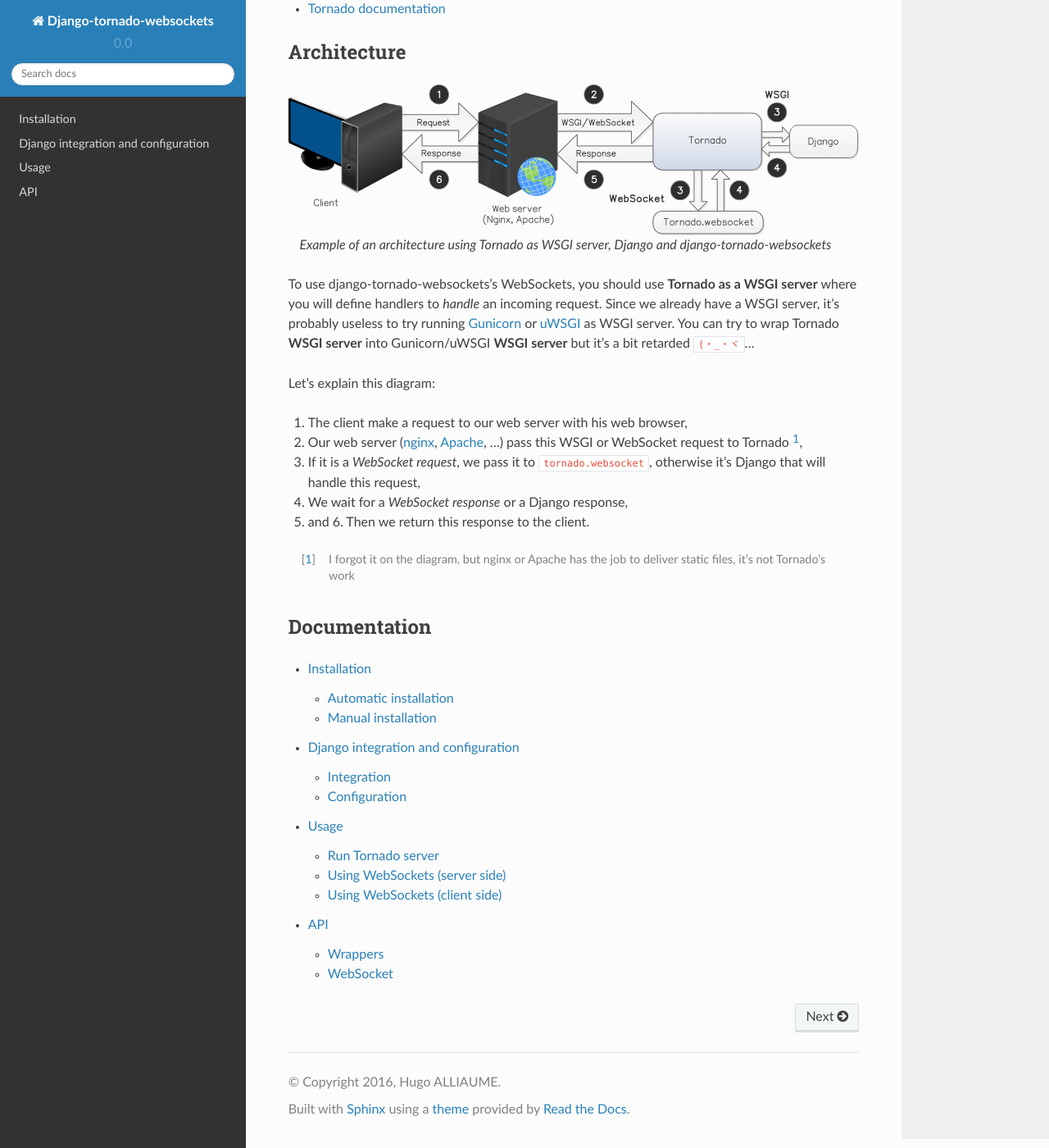
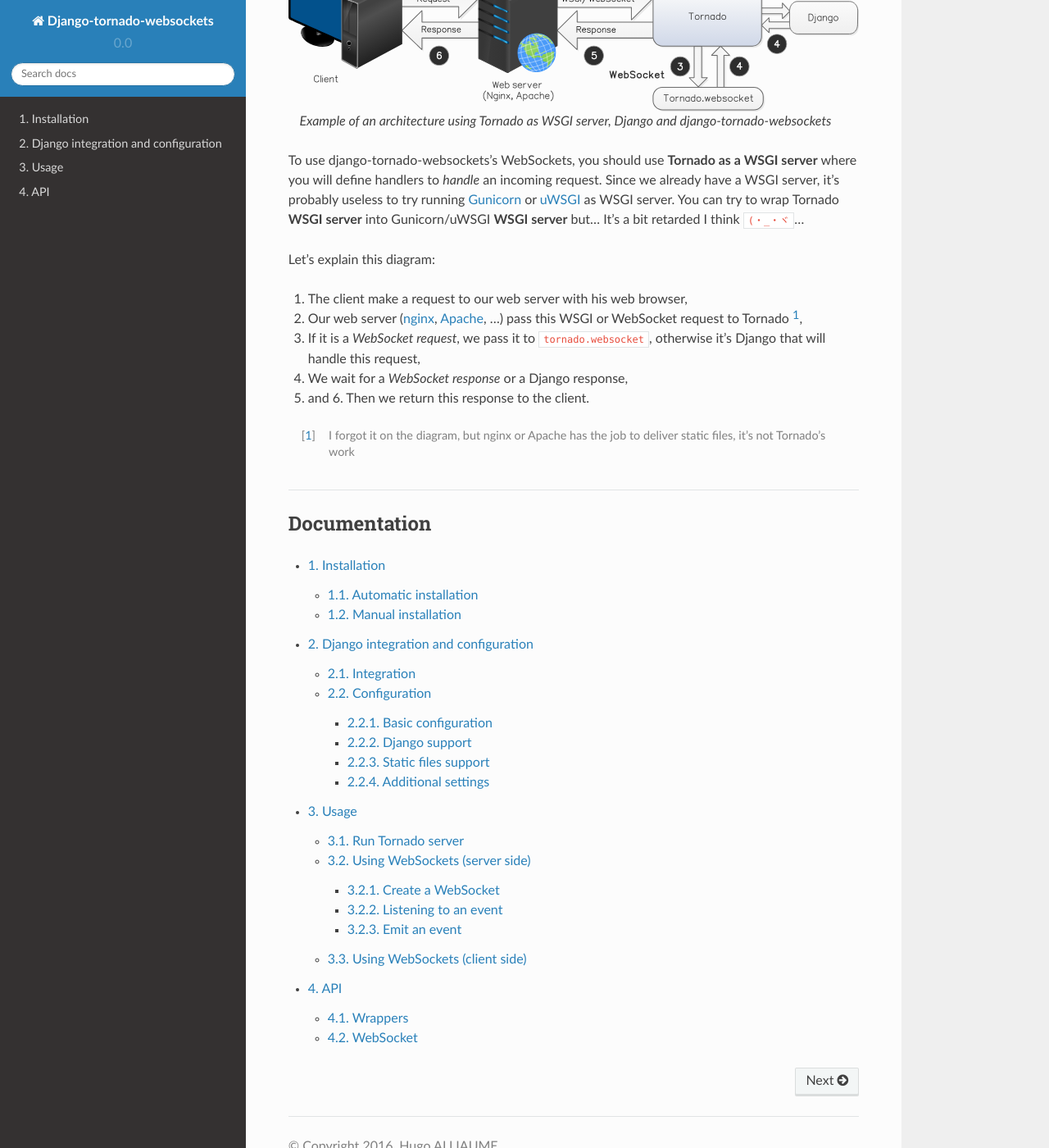
Before and after one commit to onysos/django-tornado-websockets, a Sphinx documentation site: the page built from docs/source/index.rst, in a window 1280 px wide and 1400 px high, scrolled down 462 px. Shown: the whole window at 82% size. Built offline with Sphinx 7.4.7 and the Read the Docs theme 2.0.0, drawn with Linux system fonts in a browser that asks for light colours; some of the changed text lies outside the part shown.

Commit message:
Sphinx/doc: fixes

```diff
--- a/docs/source/index.rst
+++ b/docs/source/index.rst
@@ -13,13 +13,7 @@
 .. Important::
    Django-tornado-websockets is actually in **alpha version**!
 
-Quick links
------------
-
-- `Source (GitHub) <https://github.com/Kocal/django-tornado-websockets>`_
-- `Documentation (develop) <http://django-tornado-websockets.readthedocs.io/en/develop/>`_
-- `Documentation (latest) <http://django-tornado-websockets.readthedocs.io/en/latest/>`_
-- `Tornado documentation <http://www.tornadoweb.org/en/stable/>`_
+-------------------------------------------------------------------------------
 
 Architecture
 ------------
@@ -34,7 +28,8 @@
 To use django-tornado-websockets's WebSockets, you should use **Tornado as a WSGI server** where you will define
 handlers to *handle* an incoming request. Since we already have a WSGI server, it's probably useless to try running
 `Gunicorn <http://gunicorn.org>`_ or `uWSGI <http://uwsgi-docs.readthedocs.io/en/latest/>`_ as WSGI server.
-You can try to wrap Tornado **WSGI server** into Gunicorn/uWSGI **WSGI server** but it's a bit retarded ``(・_・ヾ``...
+You can try to wrap Tornado **WSGI server** into Gunicorn/uWSGI **WSGI server** but... It's a bit retarded I think
+``(・_・ヾ``...
 
 Let's explain this diagram:
 
@@ -46,11 +41,14 @@
 
 .. [#f1] I forgot it on the diagram, but nginx or Apache has the job to deliver static files, it's not Tornado's work
 
+-----------------------------------------------------------------------------------------
+
 Documentation
 -------------
 
 .. toctree::
-   :maxdepth: 2
+   :maxdepth: 3
+   :numbered:
 
    installation
    django_integration_configuration
```
Also changed, not shown: docs/source/django_integration_configuration.rst (+10 -4 lines).
